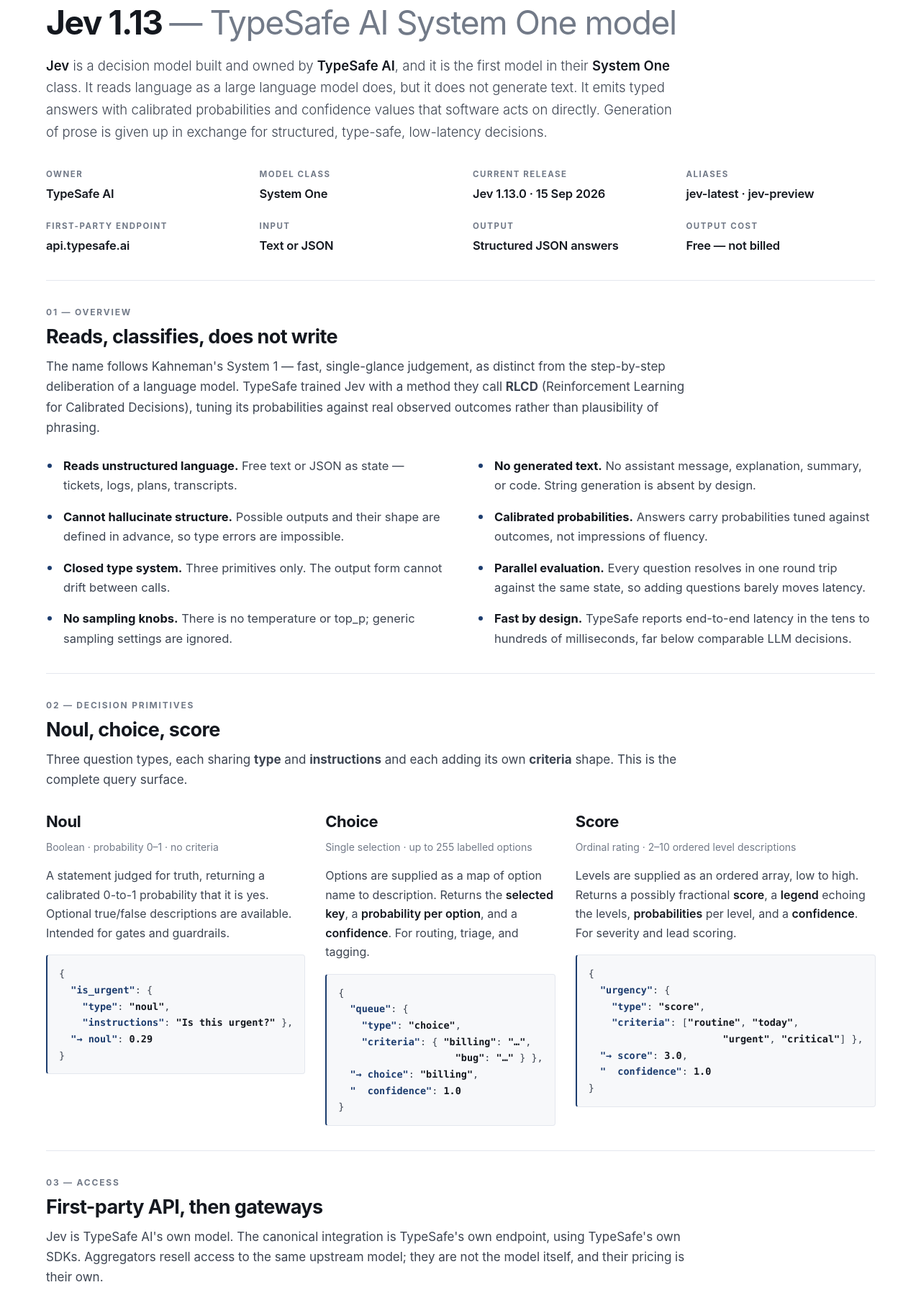
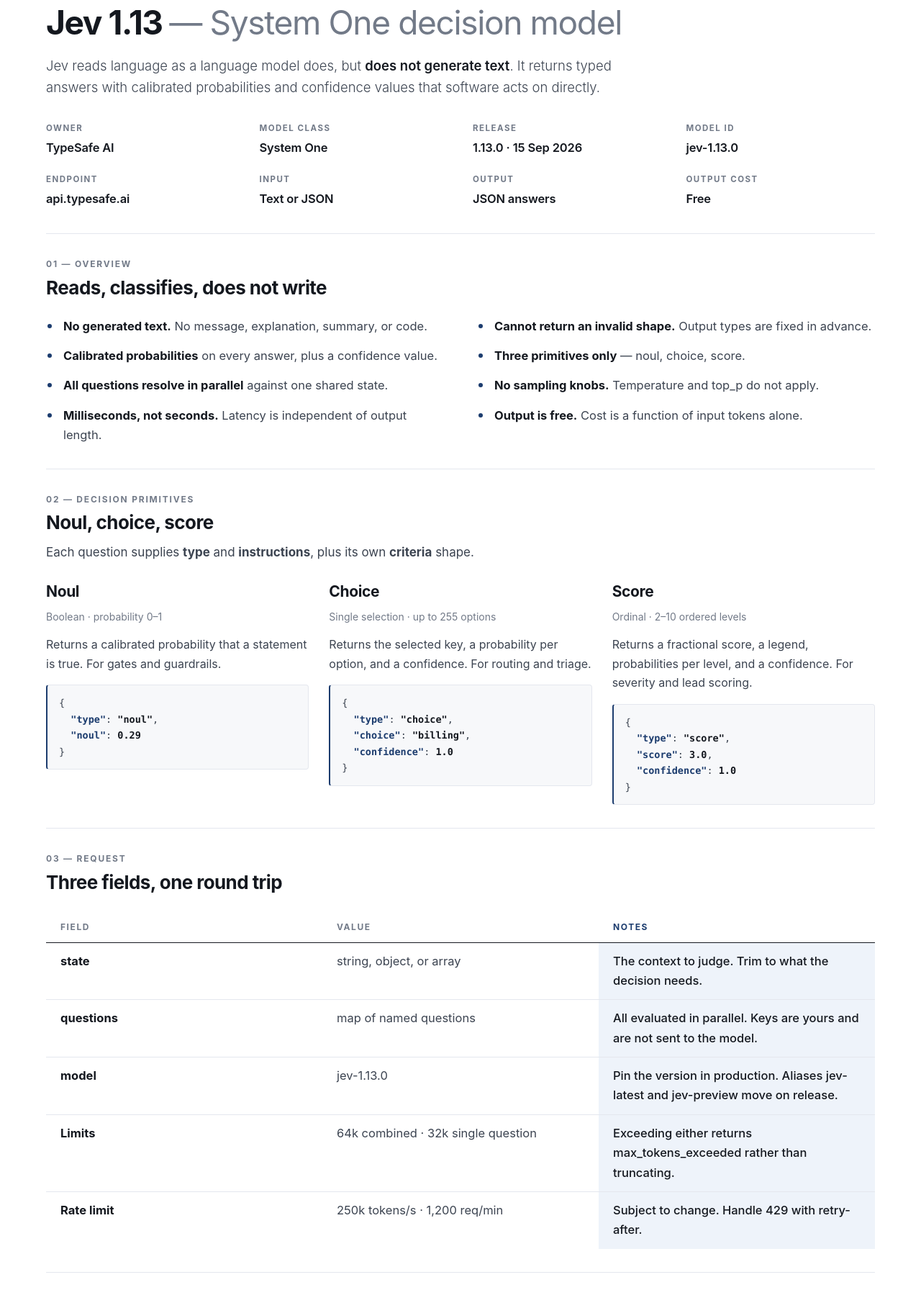
Before and after one commit to Satvik-codes/jevai-info-typesafe, a plain HTML site: page index.html in a window 1280 px wide. Shown: the part 71-1863 px from the top of the page at 72% size. Drawn offline with Linux system fonts and the light colour scheme.

Commit message:
Trim to essentials and standardise card and table styling

```diff
--- a/index.html
+++ b/index.html
@@ -3,7 +3,7 @@
 <head>
 <meta charset="utf-8" />
 <meta name="viewport" content="width=device-width, initial-scale=1" />
-<title>Jev 1.13 — TypeSafe AI System One decision model</title>
+<title>Jev 1.13 — TypeSafe AI System One model</title>
 <style>
   :root{
     --bg:#ffffff;
@@ -28,46 +28,40 @@
   .eyebrow{font-size:12px;font-weight:700;letter-spacing:.16em;text-transform:uppercase;color:var(--ink-3)}
   h1{margin:14px 0 0;font-size:clamp(34px,3.6vw,50px);line-height:1.06;font-weight:700;letter-spacing:-.03em}
   h1 .slug{color:var(--ink-3);font-weight:400}
-  .lede{margin:20px 0 0;max-width:78ch;font-size:18.5px;color:var(--ink-2);font-weight:350}
+  .lede{margin:20px 0 0;max-width:74ch;font-size:18.5px;color:var(--ink-2);font-weight:350}
   .lede b{font-weight:600;color:var(--ink)}
 
-  .facts{margin-top:34px;display:grid;grid-template-columns:repeat(4,1fr);gap:22px 34px}
+  .facts{margin-top:32px;display:grid;grid-template-columns:repeat(4,1fr);gap:20px 34px}
   .facts div span{display:block;font-size:11.5px;font-weight:700;letter-spacing:.13em;text-transform:uppercase;color:var(--ink-3)}
   .facts div strong{display:block;font-weight:600;font-size:16.5px;margin-top:4px;letter-spacing:-.01em}
 
-  section{padding:34px 0;border-top:1px solid var(--line)}
-  .sechead{margin-bottom:26px}
+  section{padding:32px 0;border-top:1px solid var(--line)}
+  .sechead{margin-bottom:24px}
   .num{font-size:12px;font-weight:700;letter-spacing:.15em;text-transform:uppercase;color:var(--ink-3)}
-  h2{margin-top:8px;font-size:27px;font-weight:700;letter-spacing:-.022em;line-height:1.18;max-width:32ch}
-  .sub{margin-top:11px;color:var(--ink-2);max-width:84ch;font-size:17px}
+  h2{margin-top:8px;font-size:26px;font-weight:700;letter-spacing:-.022em;line-height:1.18}
+  .sub{margin-top:11px;color:var(--ink-2);max-width:82ch;font-size:17px}
 
-  ul.pts{list-style:none;display:grid;grid-template-columns:1fr 1fr;gap:16px 46px}
+  ul.pts{list-style:none;display:grid;grid-template-columns:1fr 1fr;gap:14px 46px}
   ul.pts li{position:relative;padding-left:24px;color:var(--ink-2);font-size:16.5px}
   ul.pts li::before{content:"";position:absolute;left:2px;top:10px;width:6px;height:6px;background:var(--accent);border-radius:50%}
   ul.pts li b{color:var(--ink);font-weight:650}
 
   .blocks{display:grid;grid-template-columns:repeat(3,1fr);gap:28px}
-  .blk h3{font-size:22px;font-weight:700;letter-spacing:-.018em}
+  .blk h3{font-size:21px;font-weight:700;letter-spacing:-.018em}
   .blk .sig{margin-top:5px;font-size:14px;color:var(--ink-3)}
-  .blk p{margin-top:15px;color:var(--ink-2);font-size:16px}
+  .blk p{margin-top:14px;color:var(--ink-2);font-size:16px}
   .blk p b{color:var(--ink);font-weight:600}
   pre{
-    margin-top:17px;background:var(--fill);border:1px solid var(--line);border-left:2px solid var(--accent);
-    border-radius:4px;padding:14px 16px;overflow-x:auto;
+    margin-top:16px;background:var(--fill);border:1px solid var(--line);border-left:2px solid var(--accent);
+    border-radius:4px;padding:13px 16px;overflow-x:auto;
     font-family:"Cascadia Mono","JetBrains Mono",Consolas,"Courier New",monospace;
-    font-size:13.5px;line-height:1.68;color:var(--ink-2);
+    font-size:13.5px;line-height:1.66;color:var(--ink-2);
   }
   pre .k{color:var(--accent);font-weight:600}
   pre .n{color:var(--ink);font-weight:600}
 
-  .steps{display:grid;grid-template-columns:repeat(4,1fr);gap:28px;counter-reset:s}
-  .step{counter-increment:s}
-  .step::before{content:"0" counter(s);display:block;font-size:13px;font-weight:700;color:var(--accent);letter-spacing:.06em;font-variant-numeric:tabular-nums}
-  .step h4{margin-top:7px;font-size:17.5px;font-weight:650;letter-spacing:-.012em}
-  .step p{margin-top:6px;color:var(--ink-2);font-size:15.5px}
-
   table.cmp{width:100%;border-collapse:collapse;font-size:16.5px;table-layout:fixed}
-  table.cmp th,table.cmp td{text-align:left;padding:13px 20px;border-bottom:1px solid var(--line);vertical-align:top}
+  table.cmp th,table.cmp td{text-align:left;padding:12px 20px;border-bottom:1px solid var(--line);vertical-align:top}
   table.cmp thead th{font-size:12px;font-weight:700;letter-spacing:.13em;text-transform:uppercase;color:var(--ink-3);border-bottom:1px solid var(--ink);padding-bottom:11px}
   table.cmp thead th.j{color:var(--accent)}
   table.cmp tbody th{font-weight:650;color:var(--ink);width:22%}
@@ -76,22 +70,22 @@
   table.cmp tbody tr:last-child th,table.cmp tbody tr:last-child td{border-bottom:0}
 
   .notes{display:grid;grid-template-columns:repeat(3,1fr);gap:28px}
-  .note{padding:22px 24px;background:var(--fill);border:1px solid var(--line);border-left:2px solid var(--accent);border-radius:5px}
+  .note{padding:20px 22px;background:var(--fill);border:1px solid var(--line);border-left:2px solid var(--accent);border-radius:5px}
   .note h4{font-size:12px;font-weight:700;letter-spacing:.13em;text-transform:uppercase;color:var(--ink-3)}
-  .note p{margin-top:11px;color:var(--ink-2);font-size:15.5px}
+  .note p{margin-top:10px;color:var(--ink-2);font-size:15.5px}
   .note p b{color:var(--ink);font-weight:600}
 
-  footer{margin-top:8px;padding:28px 0 44px;border-top:1px solid var(--line);color:var(--ink-3);font-size:14.5px}
+  footer{margin-top:8px;padding:26px 0 44px;border-top:1px solid var(--line);color:var(--ink-3);font-size:14.5px}
   footer b{color:var(--ink-2);font-weight:600}
 
   @media(max-width:1040px){
-    .blocks,.notes,.steps,ul.pts{grid-template-columns:1fr 1fr}
+    .blocks,.notes,ul.pts{grid-template-columns:1fr 1fr}
     .facts{grid-template-columns:repeat(2,1fr)}
   }
   @media(max-width:680px){
-    .blocks,.notes,.steps,ul.pts,.facts{grid-template-columns:1fr}
+    .blocks,.notes,ul.pts,.facts{grid-template-columns:1fr}
     table.cmp thead{display:none}
-    table.cmp tbody th,table.cmp td{width:auto;display:block;padding:5px 0}
+    table.cmp tbody th,table.cmp td{width:auto;display:block;padding:4px 0}
     table.cmp td.j{border-left:2px solid var(--accent);padding-left:14px;margin-bottom:12px}
   }
   @media print{
@@ -107,24 +101,21 @@
 
   <header>
     <div class="eyebrow">Model Overview · Internal Reference</div>
-    <h1>Jev 1.13 <span class="slug">— TypeSafe AI System One model</span></h1>
+    <h1>Jev 1.13 <span class="slug">— System One decision model</span></h1>
     <p class="lede">
-      <b>Jev</b> is a decision model built and owned by <b>TypeSafe AI</b>, and it is the first model in
-      their <b>System One</b> class. It reads language as a large language model does, but it does not
-      generate text. It emits typed answers with calibrated probabilities and confidence values that
-      software acts on directly. Generation of prose is given up in exchange for structured,
-      type-safe, low-latency decisions.
+      Jev reads language as a language model does, but <b>does not generate text</b>. It returns typed
+      answers with calibrated probabilities and confidence values that software acts on directly.
     </p>
 
     <div class="facts">
       <div><span>Owner</span><strong>TypeSafe AI</strong></div>
       <div><span>Model class</span><strong>System One</strong></div>
-      <div><span>Current release</span><strong>Jev 1.13.0 · 15 Sep 2026</strong></div>
-      <div><span>Aliases</span><strong>jev-latest · jev-preview</strong></div>
-      <div><span>First-party endpoint</span><strong>api.typesafe.ai</strong></div>
+      <div><span>Release</span><strong>1.13.0 · 15 Sep 2026</strong></div>
+      <div><span>Model id</span><strong>jev-1.13.0</strong></div>
+      <div><span>Endpoint</span><strong>api.typesafe.ai</strong></div>
       <div><span>Input</span><strong>Text or JSON</strong></div>
-      <div><span>Output</span><strong>Structured JSON answers</strong></div>
-      <div><span>Output cost</span><strong>Free — not billed</strong></div>
+      <div><span>Output</span><strong>JSON answers</strong></div>
+      <div><span>Output cost</span><strong>Free</strong></div>
     </div>
   </header>
 
@@ -133,22 +124,16 @@
     <div class="sechead">
       <div class="num">01 — Overview</div>
       <h2>Reads, classifies, does not write</h2>
-      <p class="sub">
-        The name follows Kahneman's System 1 — fast, single-glance judgement, as distinct from the
-        step-by-step deliberation of a language model. TypeSafe trained Jev with a method they call
-        <b>RLCD</b> (Reinforcement Learning for Calibrated Decisions), tuning its probabilities against
-        real observed outcomes rather than plausibility of phrasing.
-      </p>
     </div>
     <ul class="pts">
-      <li><b>Reads unstructured language.</b> Free text or JSON as state — tickets, logs, plans, transcripts.</li>
-      <li><b>No generated text.</b> No assistant message, explanation, summary, or code. String generation is absent by design.</li>
-      <li><b>Cannot hallucinate structure.</b> Possible outputs and their shape are defined in advance, so type errors are impossible.</li>
-      <li><b>Calibrated probabilities.</b> Answers carry probabilities tuned against outcomes, not impressions of fluency.</li>
-      <li><b>Closed type system.</b> Three primitives only. The output form cannot drift between calls.</li>
-      <li><b>Parallel evaluation.</b> Every question resolves in one round trip against the same state, so adding questions barely moves latency.</li>
-      <li><b>No sampling knobs.</b> There is no temperature or top_p; generic sampling settings are ignored.</li>
-      <li><b>Fast by design.</b> TypeSafe reports end-to-end latency in the tens to hundreds of milliseconds, far below comparable LLM decisions.</li>
+      <li><b>No generated text.</b> No message, explanation, summary, or code.</li>
+      <li><b>Cannot return an invalid shape.</b> Output types are fixed in advance.</li>
+      <li><b>Calibrated probabilities</b> on every answer, plus a confidence value.</li>
+      <li><b>Three primitives only</b> — noul, choice, score.</li>
+      <li><b>All questions resolve in parallel</b> against one shared state.</li>
+      <li><b>No sampling knobs.</b> Temperature and top_p do not apply.</li>
+      <li><b>Milliseconds, not seconds.</b> Latency is independent of output length.</li>
+      <li><b>Output is free.</b> Cost is a function of input tokens alone.</li>
     </ul>
   </section>
 
@@ -157,89 +142,86 @@
     <div class="sechead">
       <div class="num">02 — Decision primitives</div>
       <h2>Noul, choice, score</h2>
-      <p class="sub">
-        Three question types, each sharing <b>type</b> and <b>instructions</b> and each adding its own
-        <b>criteria</b> shape. This is the complete query surface.
-      </p>
+      <p class="sub">Each question supplies <b>type</b> and <b>instructions</b>, plus its own <b>criteria</b> shape.</p>
     </div>
     <div class="blocks">
       <div class="blk">
         <h3>Noul</h3>
-        <div class="sig">Boolean · probability 0–1 · no criteria</div>
-        <p>A statement judged for truth, returning a calibrated 0-to-1 probability that it is yes. Optional true/false descriptions are available. Intended for gates and guardrails.</p>
+        <div class="sig">Boolean · probability 0–1</div>
+        <p>Returns a calibrated probability that a statement is true. For gates and guardrails.</p>
         <pre>{
-  <span class="k">"is_urgent"</span>: {
-    <span class="k">"type"</span>: <span class="n">"noul"</span>,
-    <span class="k">"instructions"</span>: <span class="n">"Is this urgent?"</span> },
-  <span class="k">"→ noul"</span>: <span class="n">0.29</span>
+  <span class="k">"type"</span>: <span class="n">"noul"</span>,
+  <span class="k">"noul"</span>: <span class="n">0.29</span>
 }</pre>
       </div>
       <div class="blk">
         <h3>Choice</h3>
-        <div class="sig">Single selection · up to 255 labelled options</div>
-        <p>Options are supplied as a map of option name to description. Returns the <b>selected key</b>, a <b>probability per option</b>, and a <b>confidence</b>. For routing, triage, and tagging.</p>
+        <div class="sig">Single selection · up to 255 options</div>
+        <p>Returns the selected key, a probability per option, and a confidence. For routing and triage.</p>
         <pre>{
-  <span class="k">"queue"</span>: {
-    <span class="k">"type"</span>: <span class="n">"choice"</span>,
-    <span class="k">"criteria"</span>: { <span class="n">"billing"</span>: <span class="n">"…"</span>,
-                    <span class="n">"bug"</span>: <span class="n">"…"</span> } },
-  <span class="k">"→ choice"</span>: <span class="n">"billing"</span>,
-  <span class="k">"  confidence"</span>: <span class="n">1.0</span>
+  <span class="k">"type"</span>: <span class="n">"choice"</span>,
+  <span class="k">"choice"</span>: <span class="n">"billing"</span>,
+  <span class="k">"confidence"</span>: <span class="n">1.0</span>
 }</pre>
       </div>
       <div class="blk">
         <h3>Score</h3>
-        <div class="sig">Ordinal rating · 2–10 ordered level descriptions</div>
-        <p>Levels are supplied as an ordered array, low to high. Returns a possibly fractional <b>score</b>, a <b>legend</b> echoing the levels, <b>probabilities</b> per level, and a <b>confidence</b>. For severity and lead scoring.</p>
+        <div class="sig">Ordinal · 2–10 ordered levels</div>
+        <p>Returns a fractional score, a legend, probabilities per level, and a confidence. For severity and lead scoring.</p>
         <pre>{
-  <span class="k">"urgency"</span>: {
-    <span class="k">"type"</span>: <span class="n">"score"</span>,
-    <span class="k">"criteria"</span>: [<span class="n">"routine"</span>, <span class="n">"today"</span>,
-                       <span class="n">"urgent"</span>, <span class="n">"critical"</span>] },
-  <span class="k">"→ score"</span>: <span class="n">3.0</span>,
-  <span class="k">"  confidence"</span>: <span class="n">1.0</span>
+  <span class="k">"type"</span>: <span class="n">"score"</span>,
+  <span class="k">"score"</span>: <span class="n">3.0</span>,
+  <span class="k">"confidence"</span>: <span class="n">1.0</span>
 }</pre>
       </div>
     </div>
   </section>
 
+  <!-- ══ 2b ══════════════════════════════════ -->
+  <section>
+    <div class="sechead">
+      <div class="num">03 — Request</div>
+      <h2>Three fields, one round trip</h2>
+    </div>
+    <table class="cmp">
+      <thead>
+        <tr><th>Field</th><th>Value</th><th class="j">Notes</th></tr>
+      </thead>
+      <tbody>
+        <tr><th>state</th><td>string, object, or array</td><td class="j">The context to judge. Trim to what the decision needs.</td></tr>
+        <tr><th>questions</th><td>map of named questions</td><td class="j">All evaluated in parallel. Keys are yours and are not sent to the model.</td></tr>
+        <tr><th>model</th><td>jev-1.13.0</td><td class="j">Pin the version in production. Aliases jev-latest and jev-preview move on release.</td></tr>
+        <tr><th>Limits</th><td>64k combined · 32k single question</td><td class="j">Exceeding either returns max_tokens_exceeded rather than truncating.</td></tr>
+        <tr><th>Rate limit</th><td>250k tokens/s · 1,200 req/min</td><td class="j">Subject to change. Handle 429 with retry-after.</td></tr>
+      </tbody>
+    </table>
+  </section>
+
   <!-- ══ 3 ═══════════════════════════════════ -->
   <section>
     <div class="sechead">
-      <div class="num">03 — Access</div>
-      <h2>First-party API, then gateways</h2>
-      <p class="sub">
-        Jev is TypeSafe AI's own model. The canonical integration is TypeSafe's own endpoint, using
-        TypeSafe's own SDKs. Aggregators resell access to the same upstream model; they are not the
-        model itself, and their pricing is their own.
-      </p>
+      <div class="num">04 — Access</div>
+      <h2>First-party, then gateways</h2>
     </div>
     <table class="cmp">
       <thead>
         <tr><th>Route</th><th>Endpoint</th><th class="j">Notes</th></tr>
       </thead>
       <tbody>
-        <tr><th>TypeSafe — first party</th><td>api.typesafe.ai/v1/systemone</td><td class="j">Canonical. Keys via console.typesafe.ai. List price ≈ $0.042 / 1M input, output free.</td></tr>
-        <tr><th>TypeSafe SDKs</th><td>typesafe-sdk (Python 3.10+)<br>@typesafe-ai/sdk (Node 20+)</td><td class="j">Own retries with backoff, typed constructors, shared across both languages.</td></tr>
-        <tr><th>Pydantic AI</th><td>TypeSafeModel / SystemOneModel</td><td class="j">Native class; decision models are drop-in replaceable for agents.</td></tr>
-        <tr><th>Third-party gateways</th><td>OpenRouter, DefAPI, Opper, APIMODELS, others</td><td class="j">Same upstream model, normalised requests. Higher rates — gateway markup, not TypeSafe pricing.</td></tr>
-        <tr><th>Self-hosted</th><td>Ollama and compatible runtimes</td><td class="j">The System One API shape is portable to local decision models.</td></tr>
+        <tr><th>TypeSafe</th><td>api.typesafe.ai/v1/systemone</td><td class="j">Canonical. ~$0.042 per 1M input tokens, output free.</td></tr>
+        <tr><th>TypeSafe SDKs</th><td>typesafe-sdk · @typesafe-ai/sdk</td><td class="j">Python 3.10+ and Node 20+. Retries and typed constructors included.</td></tr>
+        <tr><th>Pydantic AI</th><td>TypeSafeModel</td><td class="j">Decision models are drop-in replaceable within an agent.</td></tr>
+        <tr><th>Gateways</th><td>OpenRouter · DefAPI · Opper</td><td class="j">Same upstream model, higher rates. Markup, not TypeSafe pricing.</td></tr>
+        <tr><th>Self-hosted</th><td>Ollama and compatible runtimes</td><td class="j">The System One request shape is portable to local models.</td></tr>
       </tbody>
     </table>
-    <ul class="pts" style="margin-top:30px">
-      <li><b>Request shape is fixed.</b> Three fields: <b>state</b>, <b>questions</b>, and <b>model</b>. An OpenAI-compatible chat client will not work here.</li>
-      <li><b>Pin the version in production.</b> Aliases move on release. Use <b>jev-1.13.0</b> once thresholds are tuned against a specific release.</li>
-      <li><b>Two input budgets apply.</b> 64k tokens for state plus all questions combined; 32k for state plus the single longest question.</li>
-      <li><b>Rate limits on 1.13</b> are reported as 250,000 tokens per second and 1,200 requests per minute, subject to change. Handle 429 with retry-after.</li>
-    </ul>
   </section>
 
   <!-- ══ 4 ═══════════════════════════════════ -->
   <section>
     <div class="sechead">
-      <div class="num">04 — Comparative analysis</div>
+      <div class="num">05 — Comparison</div>
       <h2>Against a standard language model</h2>
-      <p class="sub">Comparable reading comprehension, dissimilar output contract.</p>
     </div>
     <table class="cmp">
       <thead>
@@ -247,47 +229,41 @@
       </thead>
       <tbody>
         <tr><th>Primary function</th><td>Text generation</td><td class="j">Decision resolution</td></tr>
-        <tr><th>Output form</th><td>Unconstrained prose, code, or markup</td><td class="j">Fixed JSON schema on every call</td></tr>
-        <tr><th>Output cost</th><td>Billed per generated token</td><td class="j">Free; no string generation occurs</td></tr>
-        <tr><th>Malformed output</th><td>Possible; requires defensive parsing</td><td class="j">Impossible by construction</td></tr>
-        <tr><th>Confidence</th><td>Not supplied; inferred by the caller</td><td class="j">Calibrated value plus full distribution</td></tr>
-        <tr><th>Latency</th><td>Seconds; grows with output length</td><td class="j">Tens to hundreds of milliseconds</td></tr>
-        <tr><th>Batch cost</th><td>Rises with each additional question</td><td class="j">Flat; questions evaluate in parallel</td></tr>
-        <tr><th>Applicable tasks</th><td>Drafting, explanation, synthesis, coding, dialogue</td><td class="j">Routing, triage, scoring, moderation, gating</td></tr>
+        <tr><th>Output form</th><td>Unconstrained prose or code</td><td class="j">Fixed JSON schema on every call</td></tr>
+        <tr><th>Output cost</th><td>Billed per generated token</td><td class="j">Free</td></tr>
+        <tr><th>Malformed output</th><td>Possible; needs defensive parsing</td><td class="j">Impossible by construction</td></tr>
+        <tr><th>Confidence</th><td>Not supplied</td><td class="j">Calibrated value plus distribution</td></tr>
+        <tr><th>Latency</th><td>Seconds; grows with output</td><td class="j">Milliseconds; flat</td></tr>
+        <tr><th>Per extra question</th><td>Latency rises</td><td class="j">Free; runs in parallel</td></tr>
+        <tr><th>Suited to</th><td>Drafting, explanation, coding, dialogue</td><td class="j">Routing, triage, scoring, gating, moderation</td></tr>
       </tbody>
     </table>
-    <ul class="pts" style="margin-top:30px">
-      <li><b>Use an LLM</b> where the output is linguistic: an explanation, a draft, a revision, a reply.</li>
-      <li><b>Use Jev</b> where the output is a branch: an escalation, a queue, a recorded label, a permission decision.</li>
-      <li><b>Combine both</b> where classification and prose are both required. A documented pattern is a verified cascade: Jev gates cheaply, the LLM runs only on the accepted path.</li>
-    </ul>
   </section>
 
   <!-- ══ 5 ═══════════════════════════════════ -->
   <section>
     <div class="sechead">
-      <div class="num">05 — Operational notes</div>
-      <h2>Cost, confidence, and known limits</h2>
+      <div class="num">06 — Notes</div>
+      <h2>Cost, confidence, limits</h2>
     </div>
     <div class="notes">
       <div class="note">
         <h4>Cost</h4>
-        <p>Output is not billed, so cost is a function of input alone. Levers are <b>trimming state to what the decision needs</b> and <b>precision of criteria</b>. Batching keeps marginal cost per question near zero.</p>
+        <p>Output is free, so cost follows input alone. Trim <b>state</b> to what the decision needs and batch questions.</p>
       </div>
       <div class="note">
         <h4>Confidence</h4>
-        <p>Define a <b>threshold per question type</b> and branch on it. A low-confidence result is a deterministic signal to escalate or hand to a fallback model, not a decision to act on.</p>
+        <p>Set a <b>threshold per question type</b> and branch on it. Low confidence means escalate or fall back, not act.</p>
       </div>
       <div class="note">
         <h4>Limits</h4>
-        <p>Jev is a sampled model. Answers can shift with phrasing, negation, and adversarial content, so it is <b>not replayable</b> for verification. Log model version, latency, and outcome, but avoid logging full state or keys.</p>
+        <p>Jev is sampled. Answers shift with phrasing, so it is <b>not replayable</b> for verification. Log versions and outcomes, not state or keys.</p>
       </div>
     </div>
   </section>
 
   <footer>
-    <b>Jev 1.13.0</b> — System One decision model by TypeSafe AI · Primitives: noul, choice, score ·
-    Model id <b>jev-1.13.0</b>, aliases jev-latest and jev-preview
+    <b>Jev 1.13.0</b> — System One decision model by TypeSafe AI · Primitives: noul, choice, score
   </footer>
 
 </div>
```
